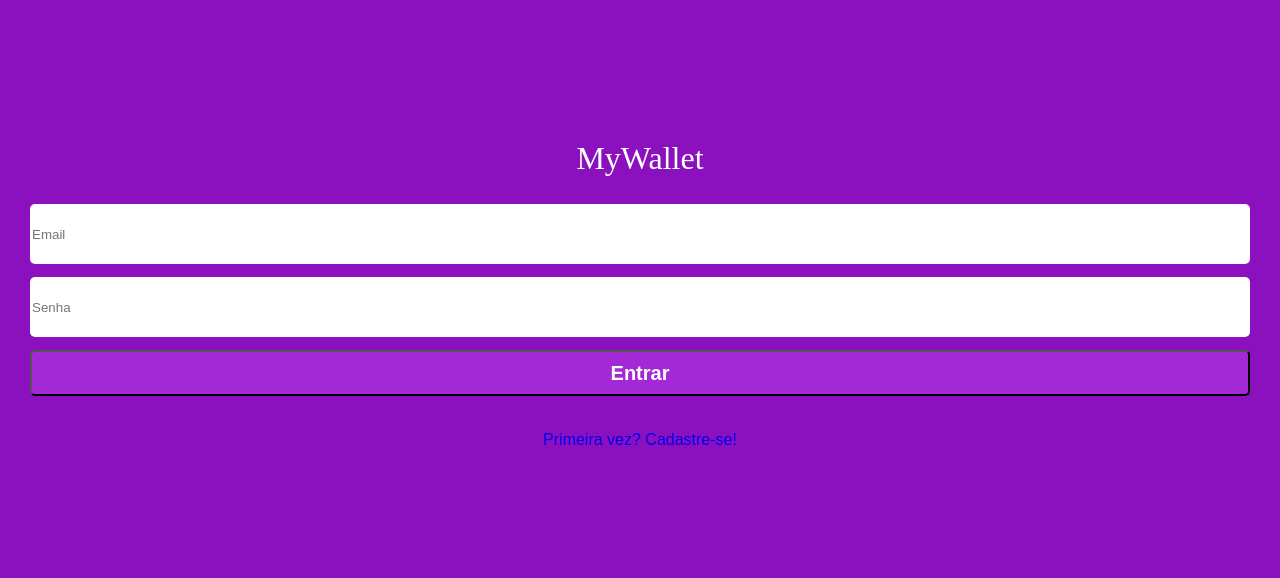
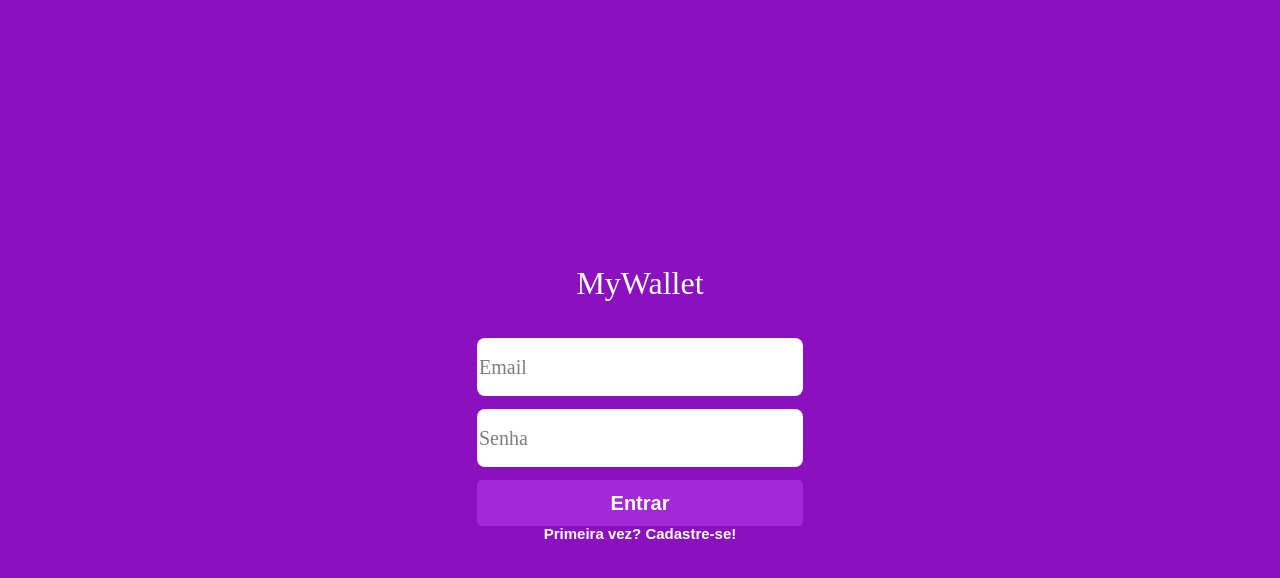
Before and after one commit to Jyagami99/projeto13-mywallet-front, a React (Create React App) app: page / in a window 1280 px wide. Shown: the top 578 px of the page. Built offline with nearby package versions, Linux system fonts and the light colour scheme; a web font is replaced by a local one.

Commit message:
refactor: refactored styles

```diff
--- a/package.json
+++ b/package.json
@@ -11,7 +11,7 @@
     "styled-components": "^5.3.5"
   },
   "scripts": {
-    "start": "react-scripts start",
+    "start": "react-scripts --openssl-legacy-provider start",
     "build": "react-scripts build",
     "test": "react-scripts test",
     "eject": "react-scripts eject"
--- a/src/assets/css/GlobalStyle.js
+++ b/src/assets/styles/GlobalStyle.js
@@ -3,7 +3,9 @@ import { createGlobalStyle } from "styled-components";
 const GlobalStyle = createGlobalStyle`
 @import url("https://fonts.googleapis.com/css2?family=Raleway:ital,wght@0,400;0,700;1,400;1,700");
 
-body {
+.root {
+  width: 100%;
+  height: 100vh;
   font-family: "Raleway", sans-serif;
   box-sizing: border-box;
   background-color: #8c11be;
--- a/src/components/App.js
+++ b/src/components/App.js
@@ -5,7 +5,7 @@ import SignUp from "./pages/SignUp/SignUp";
 import Profile from "./pages/Profile/Profile";
 import Deposit from "./pages/Deposit/Deposit";
 import Withdraw from "./pages/Withdraw/Withdraw";
-import GlobalStyles from "../assets/css/GlobalStyle";
+import GlobalStyles from "../assets/styles/GlobalStyle";
 
 import UserContext from "../contexts/UserContext";
 
--- a/src/components/pages/SignIn/SignIn.js
+++ b/src/components/pages/SignIn/SignIn.js
@@ -1,6 +1,13 @@
 import React, { useContext, useState } from "react";
-import { Link, useNavigate } from "react-router-dom";
-import { FormLogin, LoginContainer } from "./styles";
+import { useNavigate } from "react-router-dom";
+import {
+  Button,
+  FormLogin,
+  H1,
+  Input,
+  LinkPage,
+  LoginContainer,
+} from "./styles";
 import axios from "axios";
 
 import UserContext from "../../../contexts/UserContext";
@@ -34,28 +41,30 @@ function SignIn() {
   return (
     <>
       <LoginContainer>
-        <h1>MyWallet</h1>
+        <H1>MyWallet</H1>
         <FormLogin>
-          <input
+          <Input
             type="email"
             name="email"
             placeholder="Email"
             value={email}
             onChange={(e) => setEmail(e.target.value)}
+            required
           />
-          <input
+          <Input
             type="password"
             name="password"
             placeholder="Senha"
             value={password}
             onChange={(e) => setPassword(e.target.value)}
+            required
           />
-          <button type="submit" onClick={handleSubmit} name="Entrar">
+          <Button type="submit" onClick={handleSubmit} name="Entrar">
             Entrar
-          </button>
+          </Button>
         </FormLogin>
         <span>
-          <Link to="/signup">Primeira vez? Cadastre-se!</Link>
+          <LinkPage to="/signup">Primeira vez? Cadastre-se!</LinkPage>
         </span>
       </LoginContainer>
     </>
--- a/src/components/pages/SignIn/styles.js
+++ b/src/components/pages/SignIn/styles.js
@@ -1,53 +1,77 @@
+import { Link } from "react-router-dom";
 import styled from "styled-components";
 
-export const LoginContainer = styled.main`
+const LoginContainer = styled.main`
   @import url("https://fonts.googleapis.com/css2?family=Saira+Stencil+One&display=swap");
 
+  width: 100%;
+  height: 100vh;
   display: flex;
   flex-direction: column;
   justify-content: center;
-  align-itens: center;
-  text-align: center;
-  padding: 70px 30px;
-  height: 450px;
+  align-items: center;
+`;
 
-  h1 {
+const H1 = styled.h1`
   font-family: "Saira Stencil One", cursive;
   font-style: normal;
   font-weight: 400;
   font-size: 32px;
   margin-bottom: 30px;
-  }
+  line-height: 50px;
+  text-align: center;
 `;
 
-export const FormLogin = styled.form`
+const FormLogin = styled.form`
   display: flex;
   flex-direction: column;
-  input {
-    height: 58px;
-    margin: 0px 0px 13px 0px;
-    background-color: #ffffff;
-    border-radius: 5px;
-    border: 0px;
-  }
-  button {
-    height: 46px;
-    background-color: #a328d6;
-    border-radius: 5px;
-    margin-bottom: 36px;
-    cursor: pointer;
 
-    font-style: normal;
-    font-weight: 700;
-    font-size: 20px;
-
-    color: #ffffff;
-  }
   span {
     font-style: normal;
     font-weight: 700;
     font-size: 15px;
-
     color: #ffffff;
   }
 `;
+
+const Input = styled.input`
+  margin-bottom: 13px;
+  box-sizing: border-box;
+  width: 326px;
+  height: 58px;
+  background: #ffffff;
+  border-radius: 8px;
+  border: none;
+  font-family: "Raleway";
+  font-style: normal;
+  font-weight: 400;
+  font-size: 20px;
+  ::placeholder {
+    color: #7e7e7e;
+  }
+`;
+
+const Button = styled.button`
+  width: 326px;
+  height: 46px;
+  border: none;
+  background: #a328d6;
+  border-radius: 5px;
+  color: #ffffff;
+  font-style: normal;
+  font-weight: 700;
+  font-size: 20px;
+  line-height: 23px;
+`;
+
+const LinkPage = styled(Link)`
+  font-style: normal;
+  font-weight: 700;
+  font-size: 15px;
+  text-align: center;
+  text-decoration: none;
+  color: #ffffff;
+  margin-top: 32px;
+`;
+
+export { LoginContainer, H1, FormLogin, Input, Button, LinkPage };
--- a/src/index.js
+++ b/src/index.js
@@ -2,7 +2,7 @@ import React, { StrictMode } from "react";
 import ReactDOM from "react-dom";
 import App from "./components/App";
 
-import "./assets/css/reset.css";
+import "./assets/styles/reset.css";
 
 // ReactDOM.render(<App />, document.getElementById("root"));
 ReactDOM.render(
```
Also changed, not shown: src/assets/styles/reset.css (renamed from src/assets/css/reset.css). Lines whose indentation alone changed are shown as unchanged.
